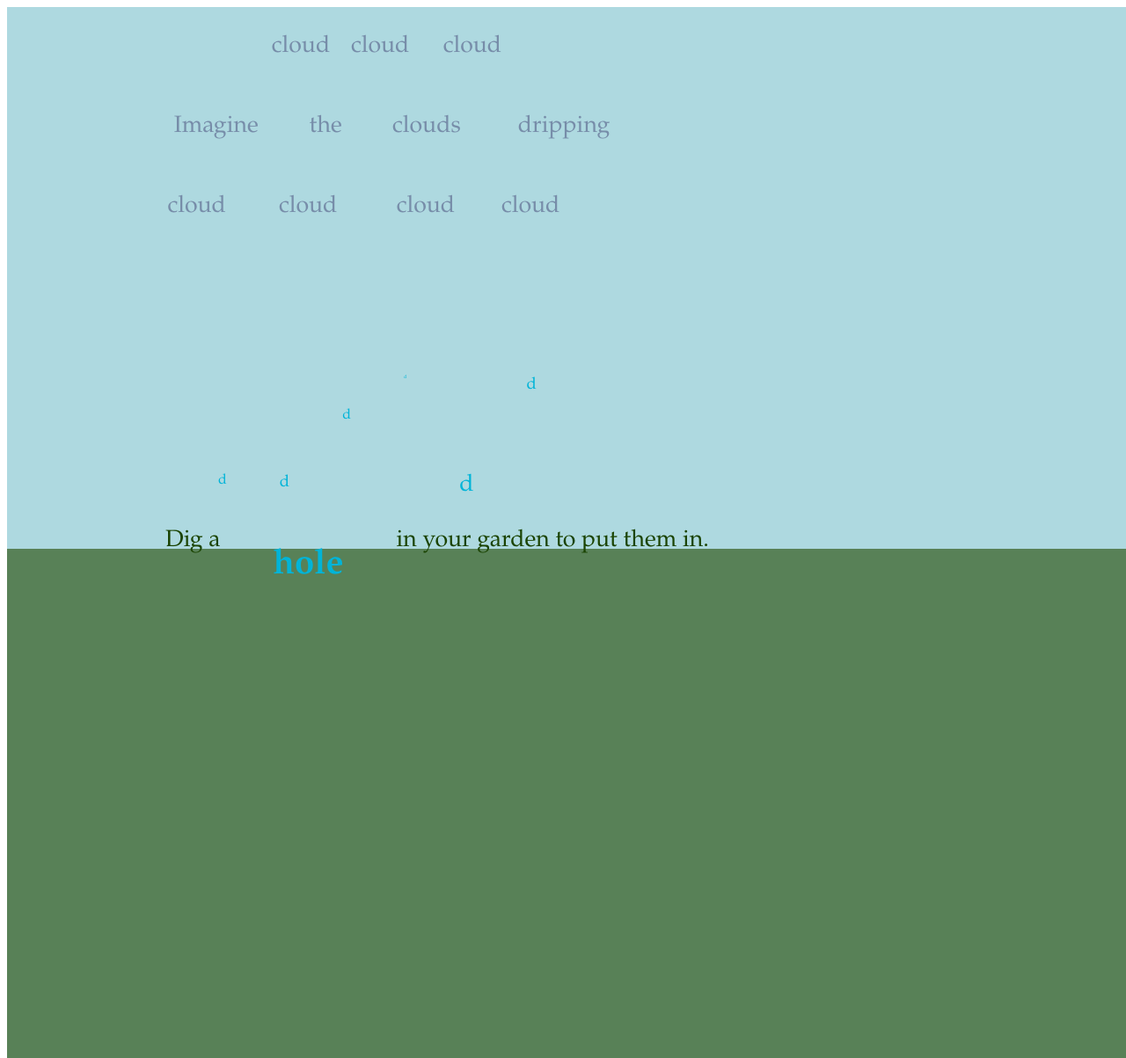
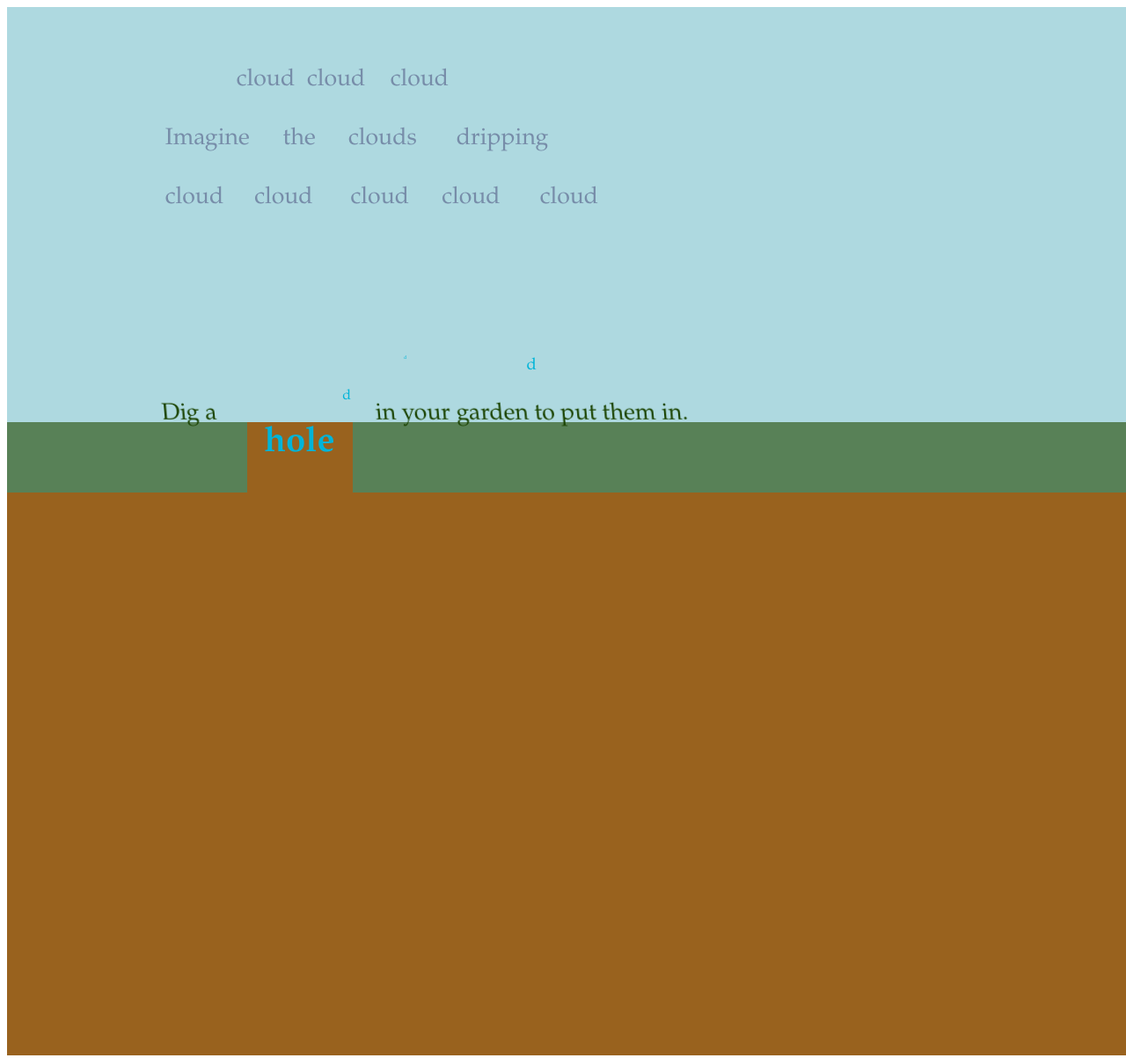
Before and after one commit to lammieanny/concrete-poem, a plain HTML site: page index.html in a window 1280 px wide. Shown: the top 1203 px of the page at 88% size. Drawn offline with Linux system fonts and the light colour scheme.

Commit message:
updated concrete poem

```diff
--- a/index.html
+++ b/index.html
@@ -8,7 +8,8 @@
 <body>
     <div id="sky">
 
-        <div class="row" style="padding-left:140px">
+
+        <div id="toprow" class="row">
             <div class="cloud d3 closer">cloud</div>
             <div class="cloud">cloud</div>
             <div class="cloud d3 closer">cloud</div>
@@ -27,11 +28,13 @@
             <div class="cloud d3">dripping</div>
         </div>
 
-        <div class="row">
-            <div class="cloud">cloud</div>
-            <div class="cloud">cloud</div>
+        <div id="bottomrow" class="row">
+
             <div class="cloud d3">cloud</div>
-            <div class="cloud">cloud</div>
+            <div class="cloud d1">cloud</div>
+            <div class="cloud d2">cloud</div>
+            <div class="cloud d1">cloud</div>
+            <div class="cloud d3">cloud</div>
         </div>
 
         <div class="row">
@@ -48,10 +51,11 @@
     <div id="garden">
         <div class="row">
             <div class="ground">Dig a</div>
-            <div class="ground hole">hole</div>
+            <div class="hole">hole</div>
             <div class="ground">in your garden to put them in.</div>
-
         </div>
+    </div>
+    <div id="earth">
     </div>
 </body>
 </html>
--- a/style.css
+++ b/style.css
@@ -6,8 +6,18 @@ body{
     flex-direction: row;
 }
 
+#toprow{
+    padding-top: 50px;
+    padding-left: 100px;
+}
+
+#bottomrow{
+    padding-left: -95px;
+}
+
 .cloud {
-    padding: 30px;
+    padding-inline: 20px;
+    padding-block: 18px;
     font-size: 20pt;
     animation: float 7s ease-in-out infinite;
     position: relative;
@@ -38,7 +48,7 @@ padding-inline: 1px;
 #sky {
     margin:auto;
     width: 100%;
-    height: 39em;
+    height: 37em;
     background-color: #aed9e0;
     color: #778da9;
     padding-inline: 150px;
@@ -46,7 +56,7 @@ padding-inline: 1px;
 
 #garden{
     margin:auto;
-    top: 39em;
+    top: 30em;
     position: absolute;
     width: 100%;
     height: 40em;
@@ -59,13 +69,34 @@ padding-inline: 1px;
     font-size: 20pt;
     color: #1a4301;
     position: relative;
+    transform-origin: bottom;
+    animation: wind 5s infinite;
+}
+
+@keyframes wind {
+
+0%{transform: skewX(5deg);}
+50%{transform: skewX(0deg);}
+100%{transform: skewX(5deg);}
+
+}
+
+#earth{
+    background-color: #99621e;
+    margin: auto;
+    position: absolute;
+    top: 35em;
+    height: 40em;
+    width: 100%;
 }
 
 .hole{
     font-size: 40px;
     position: relative;
-    top: -35px;
+    padding-inline: 20px;
+    top: -0px;
     font-weight: bolder;
+    background-color: #99621e;
     color: #00b4d8;
 }
 
```
